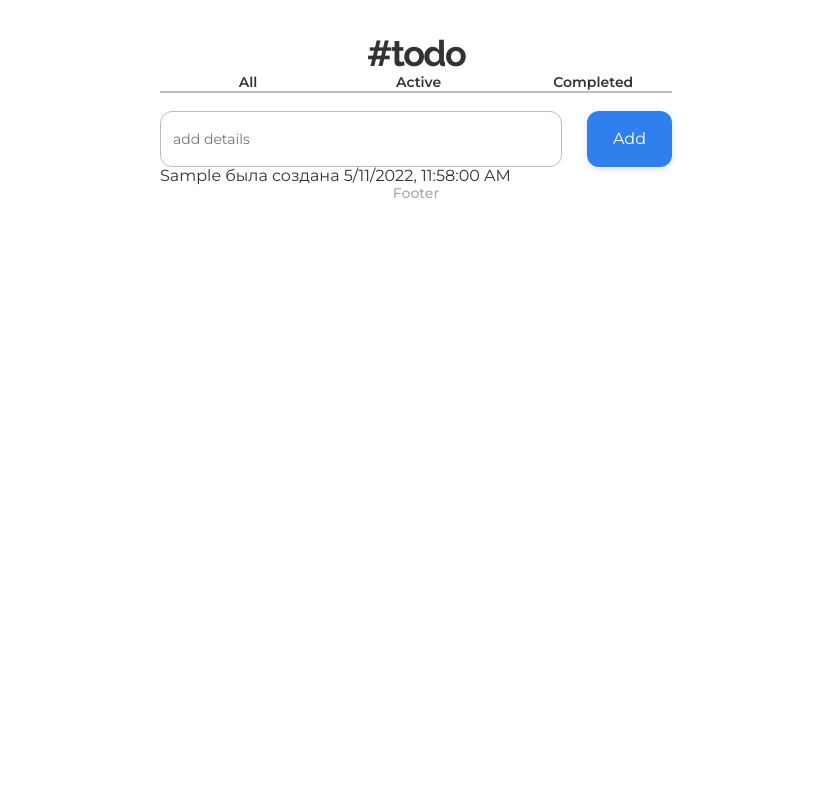
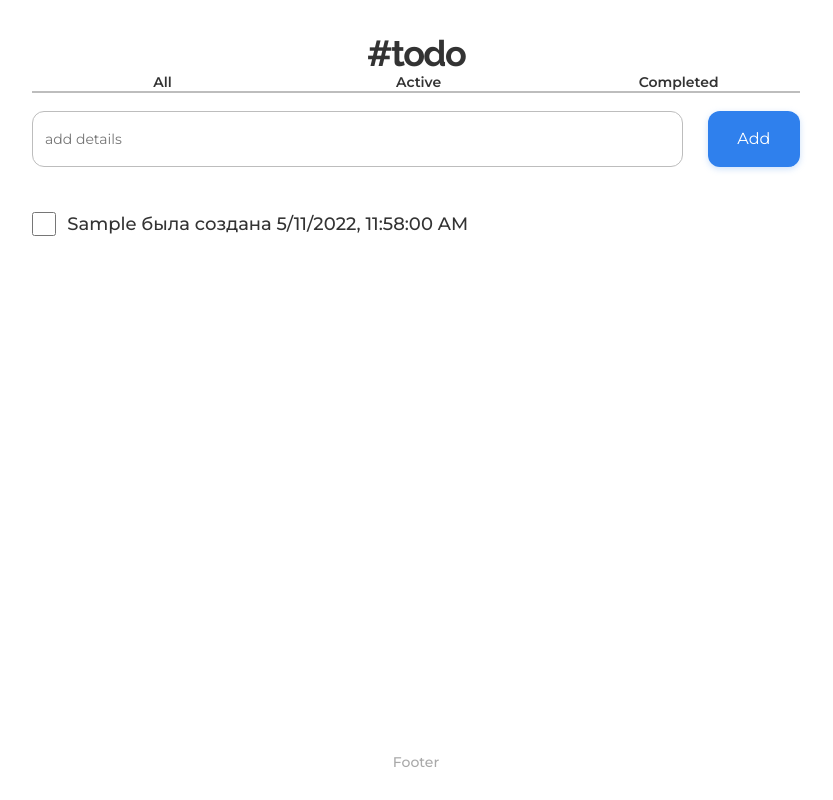
Before and after one commit to egatsak/todolist, a React (Create React App) app: page / in a window 1280 px wide. Both pictures are taken after typing "Sample" into the empty fields and a click on the input "Add". Shown: the whole page, without its empty margins (224-1057 px from the left). Built offline with nearby package versions, Linux system fonts and the light colour scheme.

Commit message:
add todos styles

```diff
--- a/package.json
+++ b/package.json
@@ -7,6 +7,7 @@
     "@testing-library/react": "^13.2.0",
     "@testing-library/user-event": "^13.5.0",
     "axios": "^0.27.2",
+    "clsx": "^1.1.1",
     "react": "^18.1.0",
     "react-dom": "^18.1.0",
     "react-scripts": "5.0.1",
--- a/src/app.module.css
+++ b/src/app.module.css
@@ -1,3 +1,3 @@
 .wrapper {
-    margin: 0 30%;
+    margin: 0 20%;
 }
--- a/src/components/Main/AddTodo/AddTodo.jsx
+++ b/src/components/Main/AddTodo/AddTodo.jsx
@@ -34,5 +34,5 @@ const AddTodo = ({ setTodos, todos }) => {
       <input className={styles.buttonAddTodo} type="submit" value="Add" />
     </form>
   );
-}
+};
 export default AddTodo;
--- a/src/components/Main/AddTodo/addTodo.module.css
+++ b/src/components/Main/AddTodo/addTodo.module.css
@@ -2,6 +2,7 @@
   display: flex;
   margin-top: 18px;
   height: 56px;
+  margin-bottom: 45px;
 }
 
 .inputAddTodo {
@@ -20,7 +21,7 @@
 
 .inputAddTodo:hover {
   outline: none;
-  transform: scale(1.1);
+  transform: scale(1.05);
   border: 1px solid #393535;
 }
 
--- a/src/components/Main/Todos/Todos.jsx
+++ b/src/components/Main/Todos/Todos.jsx
@@ -1,10 +1,30 @@
 import React from "react";
+import styles from "./todos.module.css";
+import clsx from "clsx";
 
 export default function Todos({ todos }) {
   return (
     <div>
       {todos.map((todo) => (
-        <div>{todo.text} была создана {todo.date.toLocaleString()}</div>
+        <div key={todo.text} className={styles.wrapperTodo}>
+          <input
+            type="checkbox"
+            className={styles.checkbox}
+            checked={todos.completed}
+            onClick={() => {
+              todo.completed = !todo.completed;
+              console.log(todo);
+            }}
+          />{" "}
+          <span
+            className={clsx(styles.textTodo, {
+              [styles.stroke]: todo.completed === true,
+            })}
+          >
+            {" "}
+            {todo.text} была создана {todo.date.toLocaleString()}
+          </span>
+        </div>
       ))}
     </div>
   );
--- /dev/null
+++ b/src/components/Main/Todos/todos.module.css
@@ -0,0 +1,24 @@
+.wrapperTodo {
+  margin-bottom: 28px;
+}
+
+.checkbox {
+  width: 24px;
+  height: 24px;
+  box-sizing: border-box;
+  background: #2f80ed;
+  border-radius: 4px;
+}
+.textTodo {
+  margin-left: 7px;
+  font-family: "Montserrat";
+  font-style: normal;
+  font-weight: 500;
+  font-size: 18px;
+  line-height: 22px;
+  vertical-align: super;
+}
+.stroke
+{
+    text-decoration: line-through;
+}
--- a/src/components/Main/main.module.css
+++ b/src/components/Main/main.module.css
@@ -1,3 +1,4 @@
 .main {
-flex: 1 0 auto;
+  height: 85vh;
+  flex: 1 0 auto;
 }
--- a/src/index.css
+++ b/src/index.css
@@ -40,6 +40,7 @@ body {    display: flex; /*added by Egatsak*/
 
 main {
   display: block;
+
 }
 
 /**
```
Also changed, not shown: 1 other file (tests, documents, lock files or other folders).
